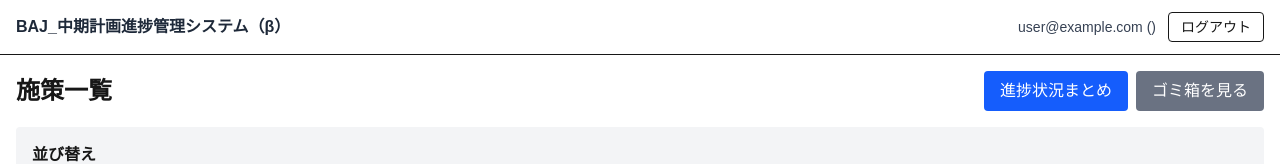
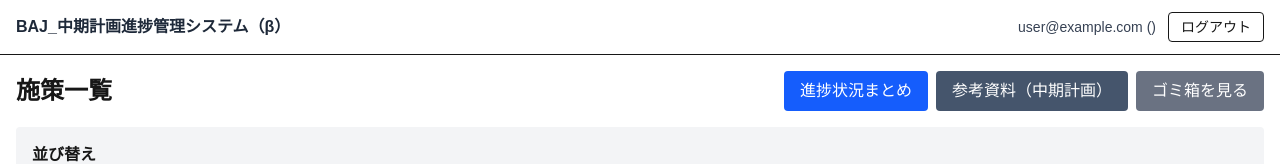
Before and after one commit to tsuyoppon/plan-monitoring-prototype, a Next.js app: page /initiatives in a window 1280 px wide. Shown: the top 164 px of the page. Built offline with nearby package versions, Linux system fonts and the light colour scheme; no server answers; sample sign-in values are in the browser's storage.

Commit message:
Add reference material PDF link

```diff
--- a/pages/initiatives/index.tsx
+++ b/pages/initiatives/index.tsx
@@ -6,6 +6,9 @@ import { canManageInitiativesRole } from '@/types/auth';
 import { Initiative } from '@/types';
 
 type FetchParams = Record<string, string>;
+
+const referenceMaterialUrl =
+  process.env.NEXT_PUBLIC_REFERENCE_MATERIAL_URL || '/reference-materials/20260512Chukikeikaku_test.pdf';
 
 export default function InitiativesList() {
   const { data: session } = useSession();
@@ -182,6 +185,16 @@ export default function InitiativesList() {
               進捗状況まとめ
             </Link>
           )}
+          {!showDeleted && (
+            <a
+              href={referenceMaterialUrl}
+              target="_blank"
+              rel="noopener noreferrer"
+              className="px-4 py-2 rounded text-white bg-slate-600 hover:bg-slate-700"
+            >
+              参考資料（中期計画）
+            </a>
+          )}
           {!showDeleted && canManageInitiatives && (
             <button
               onClick={toggleDeleteMode}
```
Also changed, not shown: 1 other file (tests, documents, lock files or other folders).
